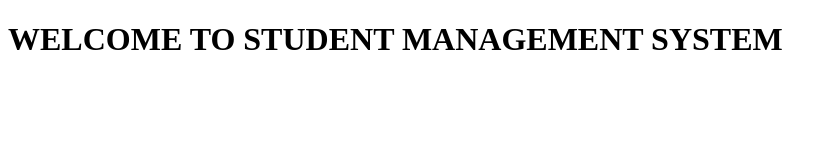
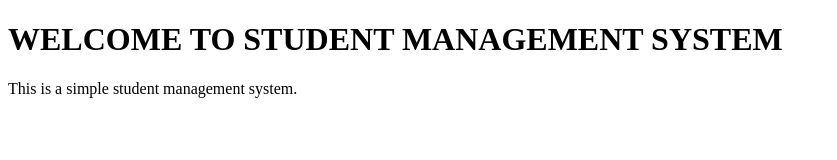
Before and after one commit to CynthiaGihozo12345/Student-management, a plain HTML site: page index.html in a window 1280 px wide. Shown: the whole page, without its empty margins (0-837 px from the left). Drawn offline with Linux system fonts and the light colour scheme.

Commit message:
New change

```diff
--- a/index.html
+++ b/index.html
@@ -7,5 +7,8 @@
 </head>
 <body>
     <h1>WELCOME TO STUDENT MANAGEMENT SYSTEM</h1>
+    <p>This is a simple student management system.
+
+    </p>
 </body>
 </html>
```
